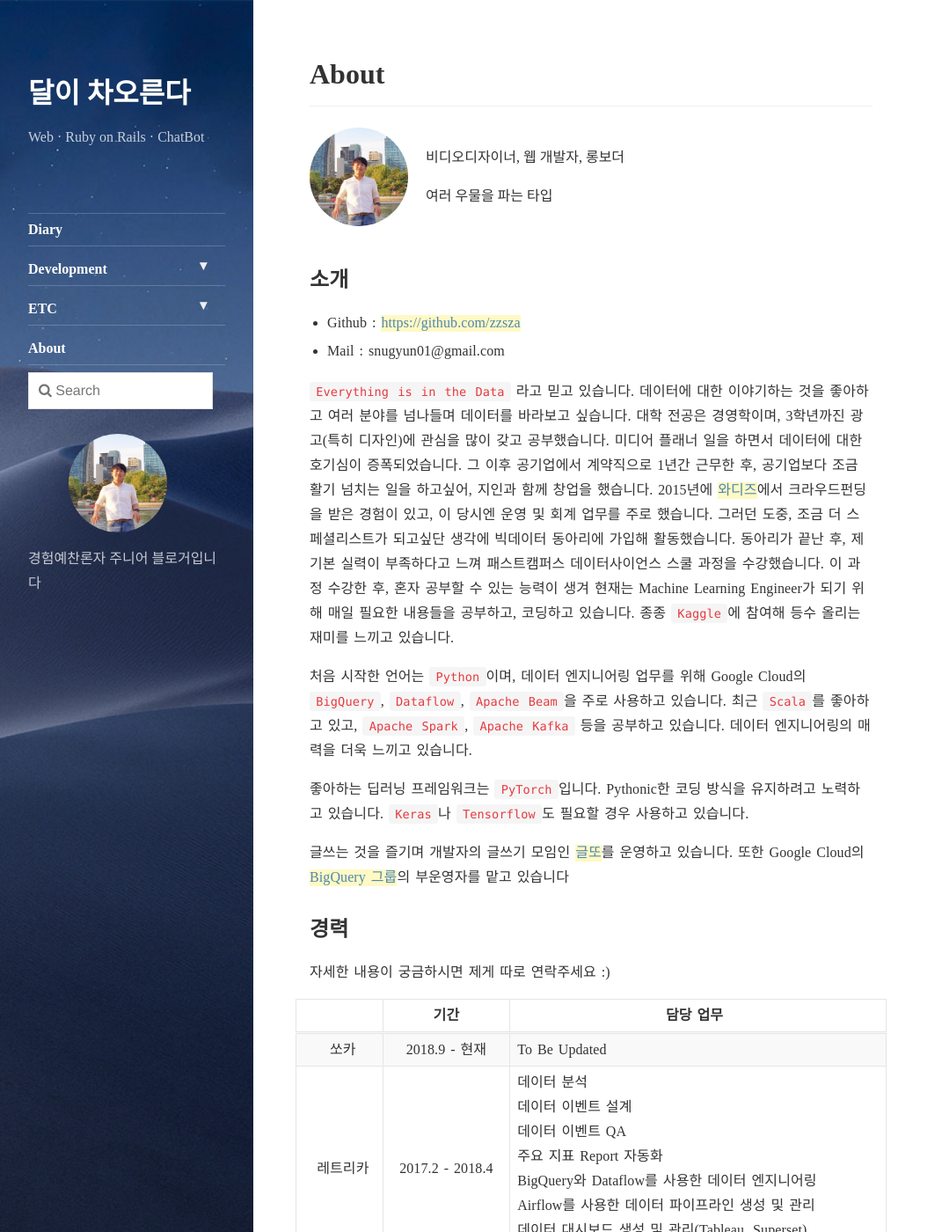
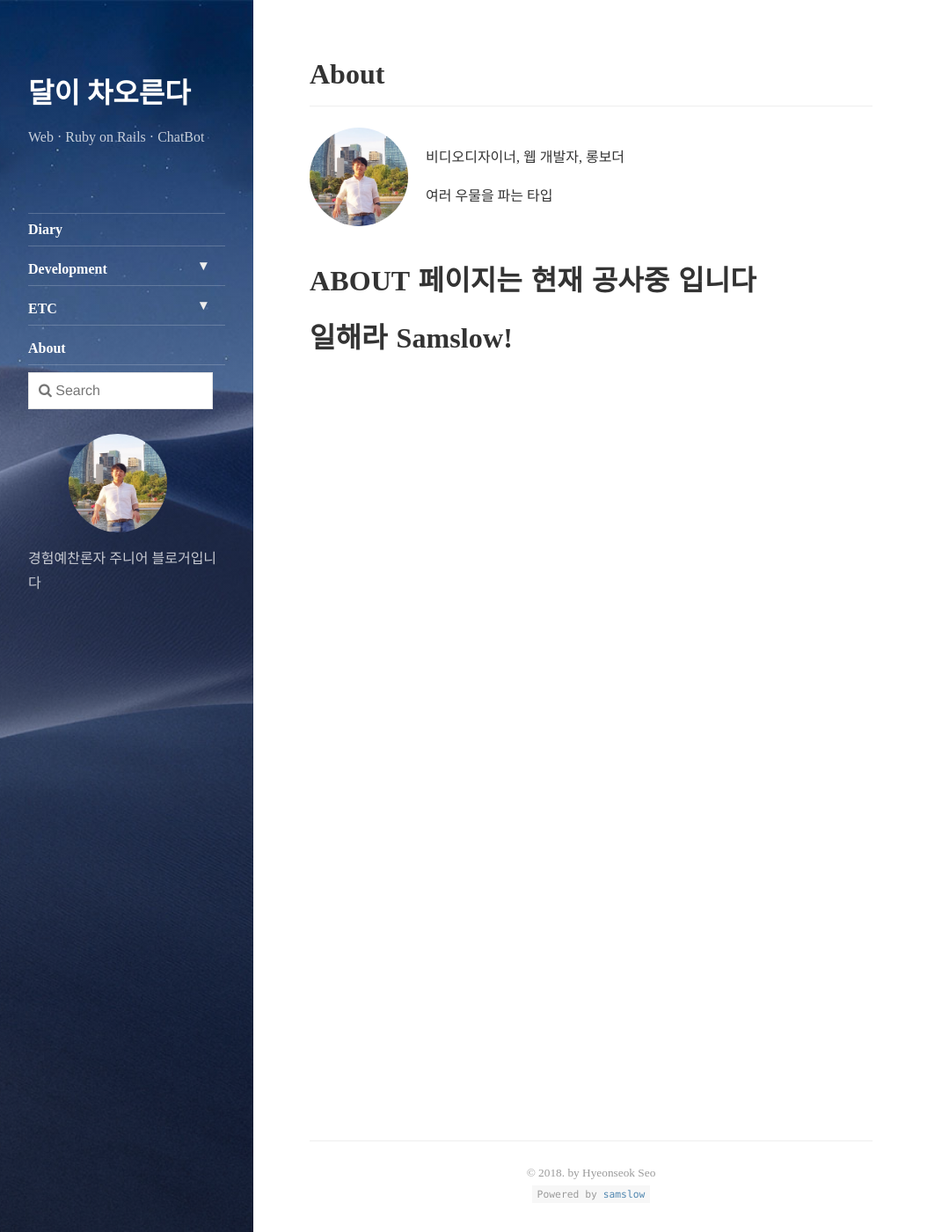
Before and after one commit to samslow/samslow.github.io, a Jekyll site: the page built from about.md, in a window 1280 px wide and 1400 px high. Shown: the whole window at 88% size, without its empty margins (0-1071 px from the left). Built offline with Jekyll 4.4.1, drawn with Linux system fonts in a browser that asks for light colours; nearby versions of some CDN libraries; some of the changed text lies outside the part shown.

Commit message:
Block About page
Signed-off-by: samslow <shsvkdldj@likelion.org>

```diff
--- a/about.md
+++ b/about.md
@@ -5,7 +5,10 @@ menu: true
 order: 10
 ---
 
-## 소개
+# ABOUT 페이지는 현재 공사중 입니다
+# 일해라 Samslow!
+
+<!-- ## 소개
 - Github : [https://github.com/zzsza](https://github.com/zzsza)
 - Mail : snugyun01@gmail.com
 
@@ -62,4 +65,4 @@ order: 10
 ## 기타
 - 패스트캠퍼스 [데이터 엔지니어링 Extension SCHOOL](http://school.fastcampus.co.kr/data_des/) 1기 2학기(Scala, Spark Part) 조교
 - 패스트캠퍼스 [PyTorch로 시작하는 딥러닝 입문 CAMP](http://www.fastcampus.co.kr/data_camp_pytorch/) 3기 실습 조교
-- 제이펍 베타리더스 6기
+- 제이펍 베타리더스 6기 -->
```
